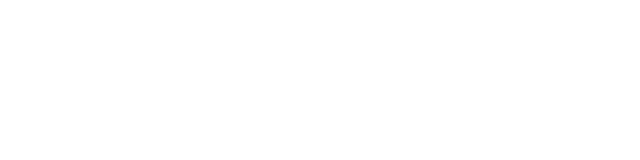
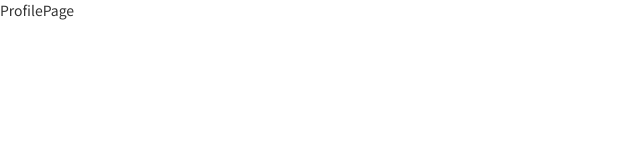
Before and after one commit to KHyeonbin/elice-project--stayandgo-front-, a React (Create React App) app: page /Profile in a window 1280 px wide. Before the commit this address had no page. Shown: the top 160 px of the page, without its empty margins (0-640 px from the left). Built offline with nearby package versions, Linux system fonts and the light colour scheme; a web font is replaced by a local one.

Commit message:
Feat: 프로필 페이지 추가

```diff
--- a/src/App.jsx
+++ b/src/App.jsx
@@ -1,10 +1,11 @@
-import React from "react";
-import { BrowserRouter, Routes, Route } from "react-router-dom";
-import { RecoilRoot } from "recoil";
-import MainPage from "./pages/MainPage";
-import WishPage from "./pages/WishPage";
-import HistoryPage from "./pages/HistoryPage";
-import ReservationPage from "./pages/ReservationPage";
+import React from 'react';
+import { BrowserRouter, Routes, Route } from 'react-router-dom';
+import { RecoilRoot } from 'recoil';
+import MainPage from './pages/MainPage';
+import WishPage from './pages/WishPage';
+import HistoryPage from './pages/HistoryPage';
+import ReservationPage from './pages/ReservationPage';
+import ProfilePage from './pages/ProfilePage';
 
 const App = () => {
   return (
@@ -15,6 +16,7 @@ const App = () => {
           <Route path="/Wish" element={<WishPage />}></Route>
           <Route path="/History" element={<HistoryPage />}></Route>
           <Route path="/Reservation" element={<ReservationPage />}></Route>
+          <Route path="/Profile" element={<ProfilePage />}></Route>
         </Routes>
       </BrowserRouter>
     </RecoilRoot>
--- /dev/null
+++ b/src/pages/ProfilePage.jsx
@@ -0,0 +1,7 @@
+import React from 'react';
+
+const ProfilePage = () => {
+  return <div>ProfilePage</div>;
+};
+
+export default ProfilePage;
--- a/src/pages/ReservationPage.jsx
+++ b/src/pages/ReservationPage.jsx
@@ -1,13 +1,13 @@
-import React from "react";
-import { useState, useEffect } from "react";
-import { useSetRecoilState, useRecoilValue } from "recoil";
-import "react-datepicker/dist/react-datepicker.css";
-import Header from "../components/layout/Header";
-import loginState from "../atoms/loginState";
-import ReservationModal from "../components/layout/ReservationModal";
-import GuestModal from "../components/layout/GuestModal";
-import ReservationInfo from "../components/layout/ReservationInfo";
-import ReservationPrice from "../components/layout/ReservationPrice";
+import React from 'react';
+import { useState, useEffect } from 'react';
+import { useSetRecoilState, useRecoilValue } from 'recoil';
+import 'react-datepicker/dist/react-datepicker.css';
+import Header from '../components/layout/SubHeader';
+import loginState from '../atoms/loginState';
+import ReservationModal from '../components/layout/ReservationModal';
+import GuestModal from '../components/layout/GuestModal';
+import ReservationInfo from '../components/layout/ReservationInfo';
+import ReservationPrice from '../components/layout/ReservationPrice';
 import {
   ImagePlaceholder,
   Flexbox,
@@ -19,22 +19,12 @@ import {
   Title,
   Name,
   Description,
-} from "../components/main/ReservationStyle";
+} from '../components/main/ReservationStyle';
 
-const ReservationPage = ({
-  title,
-  description,
-  name,
-  initialStartDate,
-  initialEndDate,
-  price,
-}) => {
+const ReservationPage = ({ title, description, name, initialStartDate, initialEndDate, price }) => {
   const setLoginUser = useSetRecoilState(loginState);
   const loginUser = useRecoilValue(loginState);
-  const [dateRange, setDateRange] = useState([
-    new Date(initialStartDate),
-    new Date(initialEndDate),
-  ]);
+  const [dateRange, setDateRange] = useState([new Date(initialStartDate), new Date(initialEndDate)]);
   const [showDatePicker, setShowDatePicker] = useState(false);
   const [nights, setNights] = useState(0);
   const [guestCount, setGuestCount] = useState(1);
@@ -45,8 +35,8 @@ const ReservationPage = ({
     // server 에 getUser 요청 후 결과에 따라 값 부여 !
     // true
     setLoginUser({
-      email: "gudrjsdn8825@naver.com",
-      nickName: "건우",
+      email: 'gudrjsdn8825@naver.com',
+      nickName: '건우',
       is_admin: false,
       is_logined: false,
     });
@@ -117,34 +107,26 @@ const ReservationPage = ({
       </Section>
       <Section>
         <RefundPolicy>
-          48시간 동안 무료로 취소하실 수 있습니다. 숙박 2일 전에 취소하면 부분
-          환불을 받으실 수 있습니다.
+          48시간 동안 무료로 취소하실 수 있습니다. 숙박 2일 전에 취소하면 부분 환불을 받으실 수 있습니다.
         </RefundPolicy>
         <Button onClick={handleReservationRequest}>예약 요청</Button>
       </Section>
       {showGuestModal && (
-        <GuestModal
-          close={() => setShowGuestModal(false)}
-          guestCount={guestCount}
-          setGuestCount={setGuestCount}
-        />
+        <GuestModal close={() => setShowGuestModal(false)} guestCount={guestCount} setGuestCount={setGuestCount} />
       )}
       {showConfirmationModal && (
-        <ReservationModal
-          message="예약 요청이 완료되었습니다!"
-          onClose={() => setShowConfirmationModal(false)}
-        />
+        <ReservationModal message="예약 요청이 완료되었습니다!" onClose={() => setShowConfirmationModal(false)} />
       )}
     </>
   );
 };
 
 ReservationPage.defaultProps = {
-  title: "전주의 집",
-  description: "[옥탑방의 하루] 투룸 전주 시내 도보 관광",
-  name: "혜림",
-  initialStartDate: "2024-02-03",
-  initialEndDate: "2024-02-05",
+  title: '전주의 집',
+  description: '[옥탑방의 하루] 투룸 전주 시내 도보 관광',
+  name: '혜림',
+  initialStartDate: '2024-02-03',
+  initialEndDate: '2024-02-05',
   price: 120000,
 };
 
```
Also changed, not shown: src/pages/HistoryPage.jsx (+10 -10 lines), src/pages/WishPage.jsx (+9 -9 lines).
